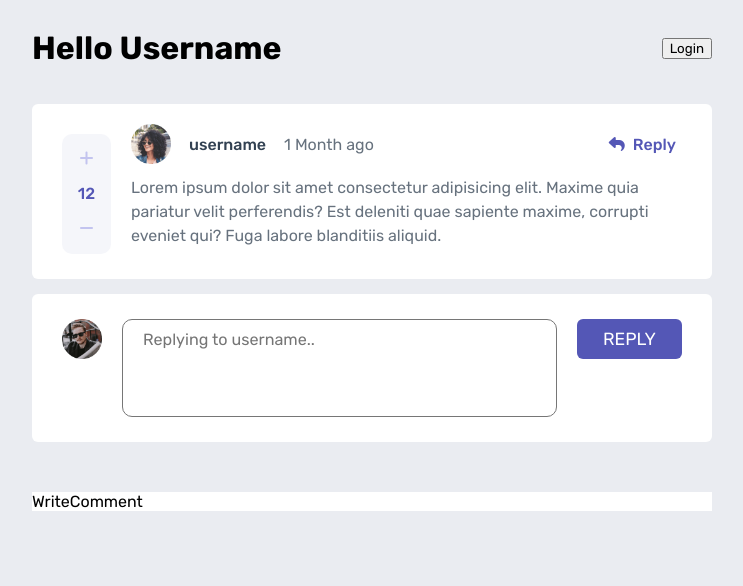
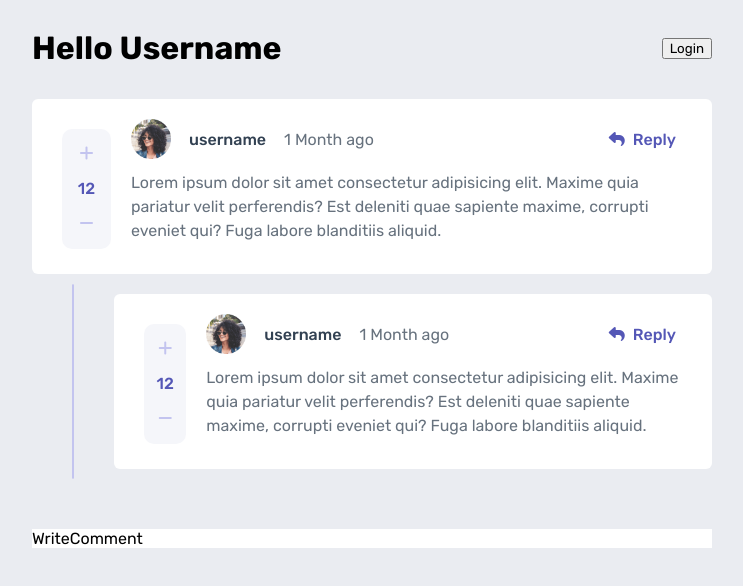
Before and after one commit to eivindsimonsen/messaging-app, a React (Vite) app: page / in a window 1280 px wide. Shown: the top 586 px of the page, without its empty margins (268-1011 px from the left). Built offline with nearby package versions, Linux system fonts and the light colour scheme.

Commit message:
Passing states and activating a ton of TS errors

```diff
--- a/src/App.tsx
+++ b/src/App.tsx
@@ -1,9 +1,17 @@
+import { useState } from "react";
 import "./sass/style.scss";
 import Comment from "./components/Comment";
 import WriteComment from "./components/WriteComment";
 import Reply from "./components/Reply";
 
 function App() {
+  const [reply, setReply] = useState(false);
+  const [isReply, setIsReply] = useState(true);
+
+  const toggleReply = () => {
+    setReply(true);
+  };
+
   return (
     <>
       <header>
@@ -11,8 +19,9 @@ function App() {
         <button>Login</button>
       </header>
       <main>
-        <Comment />
-        <Reply />
+        <Comment toggleReply={toggleReply} />
+        <Reply reply={reply} />
+        <Comment isReply={isReply} />
       </main>
       <footer>
         <WriteComment />
--- a/src/components/Comment.tsx
+++ b/src/components/Comment.tsx
@@ -1,8 +1,10 @@
 import image from "../assets/image-amyrobson.png";
 
-function Comment() {
+function Comment({ toggleReply, isReply }) {
   return (
     <>
+      <div className={isReply ? "reply-spacing" : ""}>
+        {isReply ? <hr /> : null}
         <div className="comment">
           <div className="comment-likes comment-likes-desktop">
             <button>
@@ -23,7 +25,9 @@ function Comment() {
                 <p className="username">username</p>
                 <p className="active-since">1 Month ago</p>
               </div>
-            <button className="btn-with-icon reply-btn reply-btn-desktop">
+              <button
+                onClick={toggleReply}
+                className="btn-with-icon reply-btn reply-btn-desktop">
                 <i className="fa-solid fa-reply icon-spacing"></i>
                 Reply
               </button>
@@ -49,6 +53,7 @@ function Comment() {
             </div>
           </div>
         </div>
+      </div>
     </>
   );
 }
--- a/src/components/Reply.tsx
+++ b/src/components/Reply.tsx
@@ -1,7 +1,12 @@
 import image from "../assets/image-maxblagun.png";
 
-function Reply() {
+function Reply({ reply, isReply }) {
+  console.log(reply);
   return (
+    <>
+      {reply && (
+        <div className={isReply ? "reply-spacing" : ""}>
+          {isReply ? <hr /> : null}
           <form className="reply">
             <img
               src={image}
@@ -13,6 +18,9 @@ function Reply() {
               placeholder="Replying to username.."></textarea>
             <button className="cta">REPLY</button>
           </form>
+        </div>
+      )}
+    </>
   );
 }
 
--- a/src/sass/style.scss
+++ b/src/sass/style.scss
@@ -58,6 +58,16 @@ img {
   width: 40px;
 }
 
+hr {
+  border: 1px solid $Lightgrayishblue;
+  margin: 0px 10px;
+  border-radius: 25px;
+
+  @media (min-width: 647px) {
+    margin: 0px 40px;
+  }
+}
+
 // Login section
 header {
   display: flex;
@@ -71,7 +81,7 @@ header {
   padding: 15px 5px;
   align-items: baseline;
   border-radius: 6px;
-  margin: 15px 0px;
+  margin: 10px 0px;
 
   @media (min-width: 647px) {
     padding: 15px 30px;
@@ -160,6 +170,7 @@ header {
   align-items: flex-start;
   padding: 15px 15px;
   border-radius: 6px;
+  width: 100%;
 
   @media (min-width: 647px) {
     padding: 25px 30px;
@@ -190,6 +201,10 @@ header {
     &:hover {
       border: 1px solid $Moderateblue;
     }
+  }
+
+  &-spacing {
+    display: flex;
   }
 }
 
```
Also changed, not shown: src/main.tsx (+6 -6 lines). Lines whose indentation alone changed are shown as unchanged.
